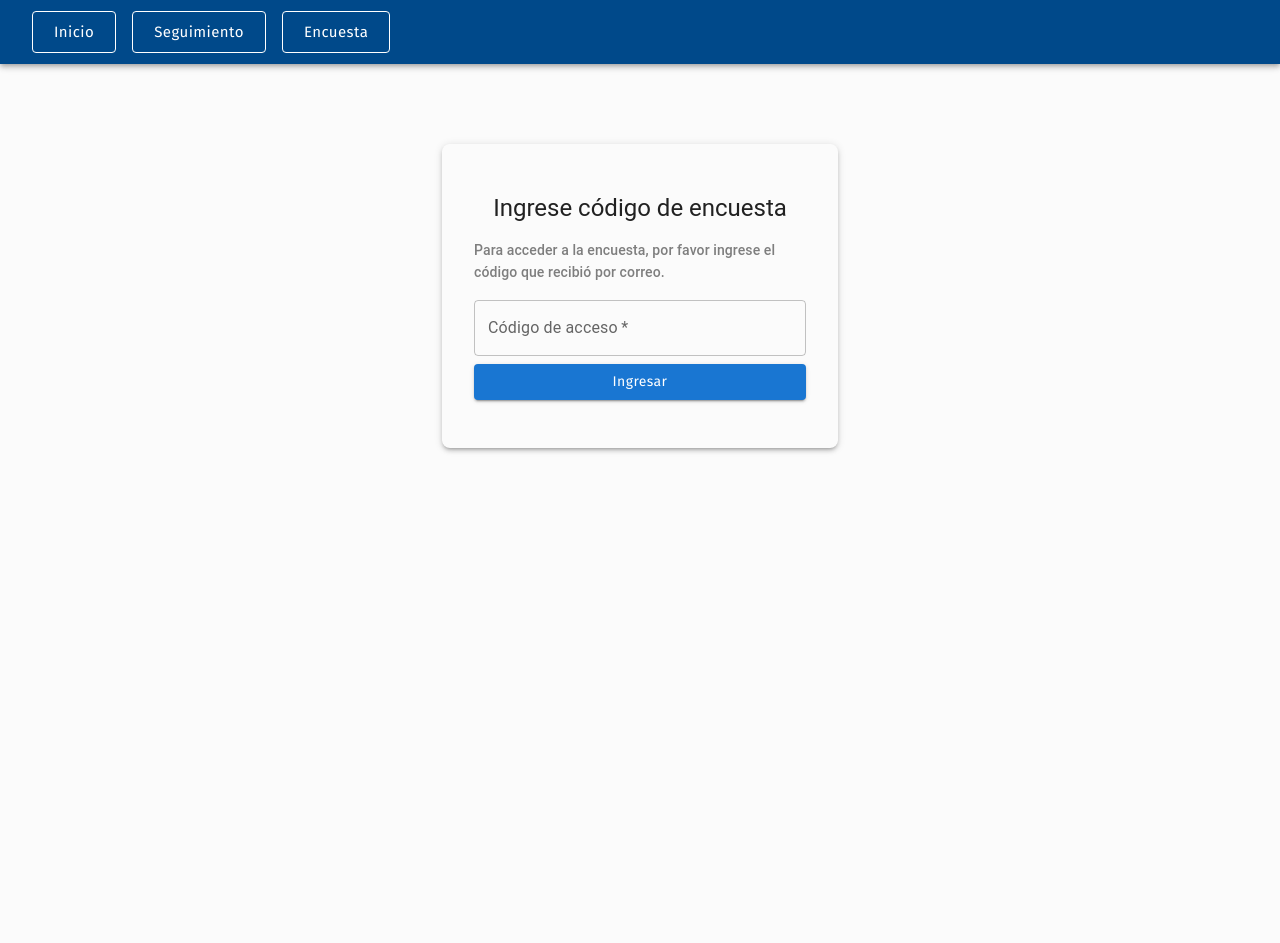
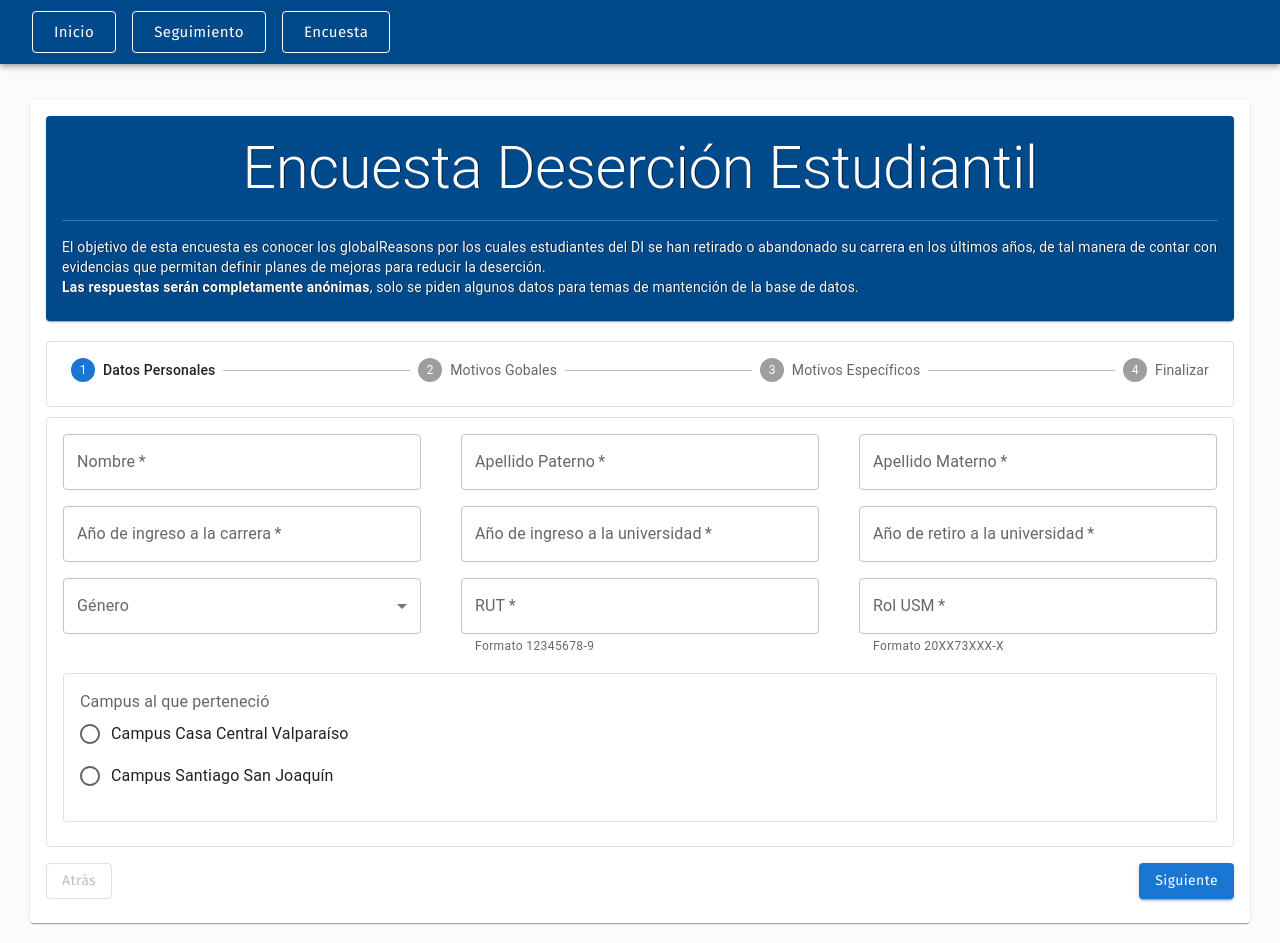
Before and after one commit to fsalas21/trabajo_memoria, a React (Create React App) app in the folder frontEnd/: page /encuesta-estudiante in a window 1280 px wide. Before the commit this address led to /signin-code. Before the commit the page ends 800 px from the top, so only its background shows below. Built offline with nearby package versions, Linux system fonts and the light colour scheme.

Commit message:
Auto fill name and last name fields

```diff
--- a/frontEnd/src/components/App/App.jsx
+++ b/frontEnd/src/components/App/App.jsx
@@ -5,7 +5,7 @@ import Graphics from '../Layout/Graphics.jsx';
 import SurveyForm from '../Survey/Survey.jsx';
 import Tracking from '../Layout/Tracking.jsx';
 import Login from '../Login/Login.jsx';
-import RequireAuth from '../Auth/RequireAuth.jsx';
+// import RequireAuth from '../Auth/RequireAuth.jsx';
 
 const App = () => {
 
@@ -14,9 +14,9 @@ const App = () => {
 			<Route exact path='/' element={<Graphics />} />
 			<Route exact path='/seguimiento' element={<Tracking />} />
 			<Route exact path='/signin-code' element={<Login />} />
-			<Route element={<RequireAuth />}>
-				<Route exact path='/encuesta-estudiante' element={<SurveyForm />} />
-			</Route>
+			<Route exact path='/encuesta-estudiante' element={<SurveyForm />} />
+			{/* <Route element={<RequireAuth />}>
+			</Route> */}
 		</Routes>
 	);
 };
--- a/frontEnd/src/components/Survey/Survey.jsx
+++ b/frontEnd/src/components/Survey/Survey.jsx
@@ -4,6 +4,7 @@ import CheckboxComponent from '../CheckboxComponent/CheckboxComponent';
 import Header from '../Header/Header';
 import * as React from 'react';
 import { Alert, Box, Button, Card, CardContent, FormControl, FormControlLabel, FormLabel, Grid, InputLabel, MenuItem, OutlinedInput, Paper, Radio, RadioGroup, Select, Stack, Step, StepLabel, Stepper, TextField, Typography } from '@mui/material';
+import { useSearchParams } from 'react-router-dom';
 import './survey.css';
 
 const CASA_CENTRAL = 'Campus Casa Central Valparaíso';
@@ -531,6 +532,30 @@ export default function SurveyForm() {
         }
     };
 
+    const [searchParams, setSearchParams] = useSearchParams();
+
+
+    React.useEffect(() => {
+        console.log('searchParams:', searchParams);
+        if (searchParams.size > 0) {
+            const nameParam = searchParams.get('nombres');
+            const lastnameParam = searchParams.get('apellidos');
+
+            let apellido_paterno;
+            let apellido_materno;
+
+            if (lastnameParam) {
+                apellido_paterno = lastnameParam.split(' ')[0];
+                apellido_materno = lastnameParam.split(' ')[1];
+            }
+
+            setNombre(nameParam);
+            setPrimerApellido(apellido_paterno);
+            setSegundoApellido(apellido_materno);
+            setJson(jsonString => ({ ...jsonString, nombre: nameParam, apellido_paterno: apellido_paterno, apellido_materno: apellido_materno }));
+        }
+    }, [setSearchParams, searchParams]);
+
     return (
         <Stack>
             <div>
--- a/frontEnd/src/components/Table/Table.jsx
+++ b/frontEnd/src/components/Table/Table.jsx
@@ -127,8 +127,9 @@ export default function TableTracking() {
         [],
     );
 
-    const handleAnswerSurvey = React.useCallback((accessCode) => () => {
-        navigate('/signin-code?accessCode=' + accessCode);
+    const handleAnswerSurvey = React.useCallback((nombres, apellidos) => () => {
+        // navigate('/signin-code?accessCode=' + accessCode);
+        navigate('/encuesta-estudiante?nombres=' + nombres + '&apellidos=' + apellidos);
     }, [navigate]);
 
     const detailStyles = React.useMemo(() => ({
@@ -184,13 +185,14 @@ export default function TableTracking() {
         { field: 'answeredSurvey', headerName: 'Encuesta Respondida', flex: 1, align: 'center', valueFormatter: params => transformBooleanValue(params?.value), headerAlign: 'center' },
         { field: 'timesSent', headerName: 'Veces Enviada la Encuesta', flex: 1, align: 'center', headerAlign: 'center' },
         {
-            field: 'actions', type: 'actions', width: 60, sortable: false, getActions: (params) =>
-                [
+            field: 'actions', type: 'actions', width: 60, sortable: false, getActions: (params) => {
+                // console.log(params);
+                return [
                     <GridActionsCellItem icon={<SendIcon />} label="Reenviar encuesta" onClick={handleResendMail(params.row)} disabled={params.row.answeredSurvey} showInMenu />,
-                    <GridActionsCellItem icon={<QuestionAnswerIcon />} label="Responder encuesta" onClick={handleAnswerSurvey(params.row.codigoAcceso)} disabled={params.row.answeredSurvey} showInMenu />,
+                    <GridActionsCellItem icon={<QuestionAnswerIcon />} label="Responder encuesta" onClick={handleAnswerSurvey(params.row.nombre, params.row.apellidos)} disabled={params.row.answeredSurvey} showInMenu />,
                     <GridActionsCellItem icon={<NotInterestedIcon />} label="No desea responder" onClick={handleUpdateStudent(params.row)} disabled={params.row.answeredSurvey} showInMenu />,
-                ]
-            , align: 'center', headerAlign: 'center'
+                ];
+            }, align: 'center', headerAlign: 'center'
         }
     ], [handleResendMail, handleUpdateStudent, handleAnswerSurvey, clickedIndex, detailStyles]);
 
```
